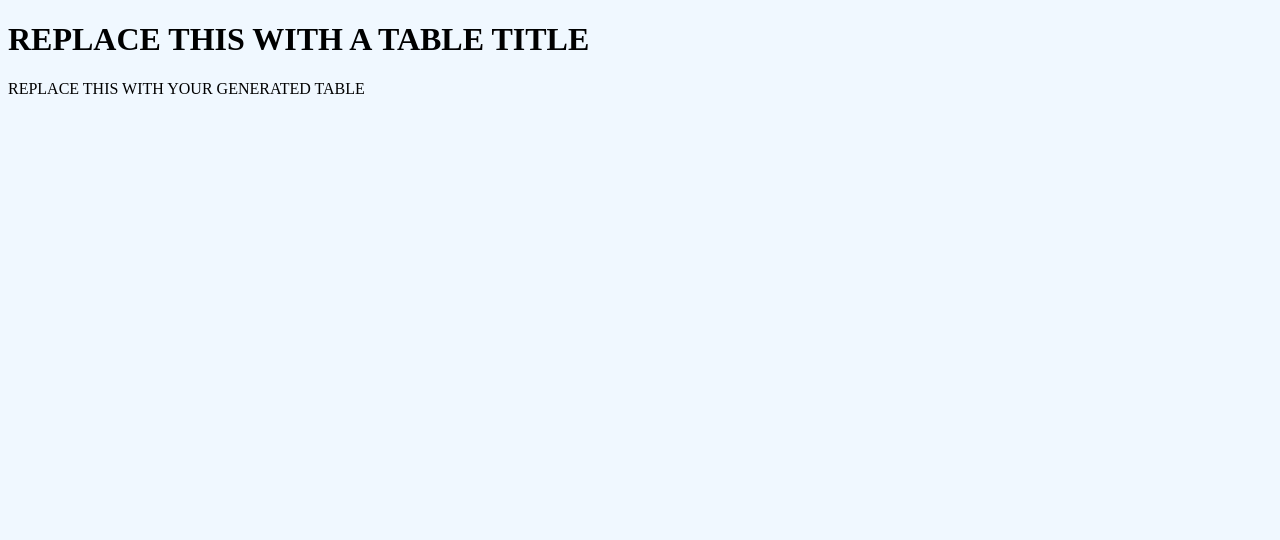
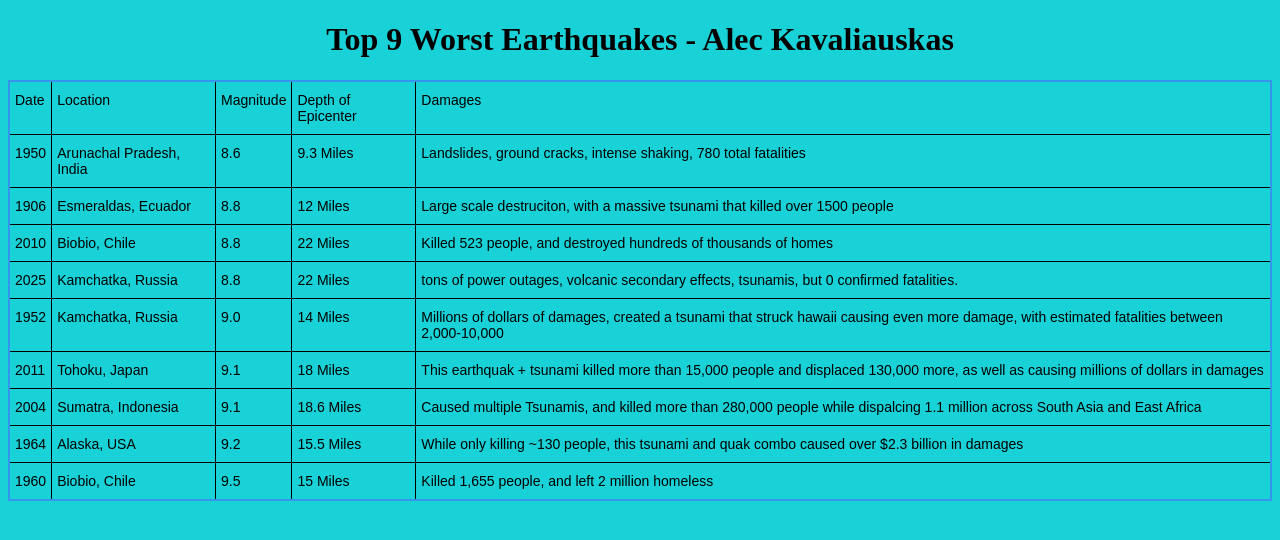
Before and after one commit to rvcc-grid/fa26-tables-a301k, a plain HTML site: page index.html in a window 1280 px wide. Drawn offline with Linux system fonts and the light colour scheme; a web font is replaced by a local one.

Commit message:
created table

```diff
--- a/index.html
+++ b/index.html
@@ -1,5 +1,8 @@
 <!DOCTYPE html>
 <html lang="en">
+<link rel="preconnect" href="https://fonts.googleapis.com">
+<link rel="preconnect" href="https://fonts.gstatic.com" crossorigin>
+<link href="https://fonts.googleapis.com/css2?family=Agrave+Pro:wght@100..700&display=swap" rel="stylesheet">
   <head>
     <meta charset="UTF-8" />
     <meta name="viewport" content="width=device-width, initial-scale=1.0" />
@@ -7,7 +10,88 @@
     <link rel="stylesheet" href="style.css" />
   </head>
   <body>
-    <h1>REPLACE THIS WITH A TABLE TITLE</h1>
-    <div class="table-container">REPLACE THIS WITH YOUR GENERATED TABLE</div>
+    <h1 tag = "title">Top 9 Worst Earthquakes - Alec Kavaliauskas</h1>
+    <div class="table-container"><style>
+.tg{border-collapse:collapse}
+.tg td{border:1px solid black;font-family:Arial, sans-serif;font-size:14px;padding:10px 5px;text-align:left;
+  vertical-align:top;word-break:normal}
+.tg th{border:1px solid black;font-family:Arial, sans-serif;font-size:14px;font-weight:normal;padding:10px 5px;
+  text-align:left;vertical-align:top;word-break:normal}
+</style>
+<table class="tg"><thead>
+  <tr>
+    <th>Date</th>
+    <th>Location</th>
+    <th>Magnitude</th>
+    <th>Depth of Epicenter</th>
+    <th>Damages</th>
+  </tr>
+</thead>
+<tbody>
+  <tr>
+    <td>1950</td>
+    <td>Arunachal Pradesh, India</td>
+    <td>8.6</td>
+    <td>9.3 Miles</td>
+    <td>Landslides, ground cracks, intense shaking, 780 total fatalities</td>
+  </tr>
+  <tr>
+    <td>1906</td>
+    <td>Esmeraldas, Ecuador</td>
+    <td>8.8</td>
+    <td>12 Miles</td>
+    <td>Large scale destruciton, with a massive tsunami that killed over 1500 people</td>
+  </tr>
+  <tr>
+    <td>2010</td>
+    <td>Biobio, Chile</td>
+    <td>8.8</td>
+    <td>22 Miles</td>
+    <td>Killed 523 people, and destroyed hundreds of thousands of homes</td>
+  </tr>
+  <tr>
+    <td>2025</td>
+    <td>Kamchatka, Russia</td>
+    <td>8.8</td>
+    <td>22 Miles</td>
+    <td>tons of power outages, volcanic secondary effects, tsunamis, but 0 confirmed fatalities. </td>
+  </tr>
+  <tr>
+    <td>1952</td>
+    <td>Kamchatka, Russia</td>
+    <td>9.0</td>
+    <td>14 Miles</td>
+    <td>Millions of dollars of damages, created a tsunami that struck hawaii causing even more damage, with estimated fatalities between 2,000-10,000</td>
+  </tr>
+  <tr>
+    <td>2011</td>
+    <td>Tohoku, Japan</td>
+    <td>9.1</td>
+    <td>18 Miles</td>
+    <td>This earthquak + tsunami killed more than 15,000 people and displaced 130,000 more, as well as causing millions of dollars in damages</td>
+  </tr>
+  <tr>
+    <td>2004</td>
+    <td>Sumatra, Indonesia</td>
+    <td>9.1</td>
+    <td>18.6 Miles</td>
+    <td>Caused multiple Tsunamis, and killed more than 280,000 people while dispalcing 1.1 million across South Asia and East Africa</td>
+  </tr>
+  <tr>
+    <td>1964</td>
+    <td>Alaska, USA</td>
+    <td>9.2</td>
+    <td>15.5 Miles</td>
+    <td>While only killing ~130 people, this tsunami and quak combo caused over $2.3 billion in damages</td>
+  </tr>
+  <tr>
+    <td>1960</td>
+    <td>Biobio, Chile</td>
+    <td>9.5</td>
+    <td>15 Miles</td>
+    <td>Killed 1,655 people, and left 2 million homeless</td>
+  </tr>
+</tbody>
+</table></div>
   </body>
 </html>
--- a/style.css
+++ b/style.css
@@ -1,3 +1,16 @@
+table{
+  border-color: rgb(54, 148, 236);
+  border-width: 2px;
+  border-style: solid;
+}
+
 body {
-  background-color: aliceblue;
+  background-color: rgb(25, 210, 216);
+  font-weight: normal;
+  font-family: "Agrave Pro";
 }
+
+h1{
+  font-family: "Agrave Pro";
+  text-align: center;
+}
```
